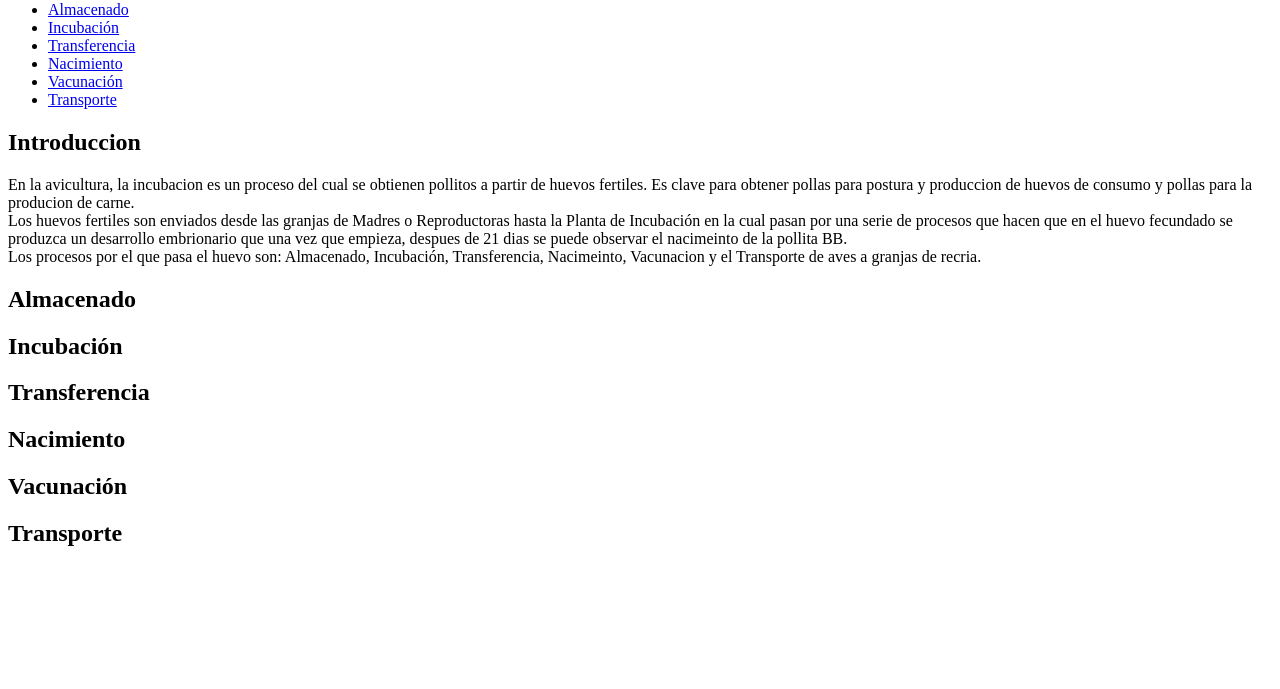
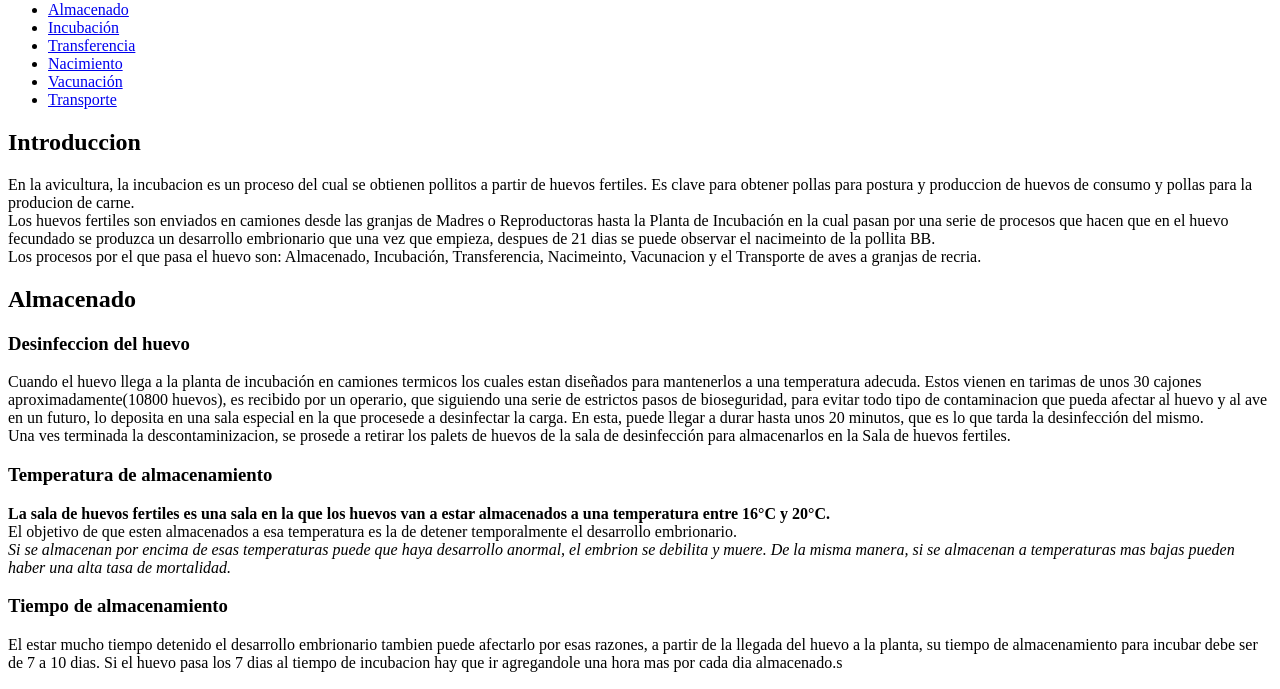
Before and after one commit to GermanLeicker/Trabajo-Final-Aplicaciones-WEB, a plain HTML site: page index.html in a window 1280 px wide. Shown: the part 79-768 px from the top of the page. Drawn offline with Linux system fonts and the light colour scheme.

Commit message:
Elaboración de contenido 1
Se agrega contenido con div, h3, strong, em y p

```diff
--- a/index.html
+++ b/index.html
@@ -21,12 +21,34 @@
 		<h2>Introduccion</h2>
 		<p>
 			En la avicultura, la incubacion es un proceso del cual se obtienen pollitos a partir de huevos fertiles. Es clave para obtener pollas para postura y produccion de huevos de consumo y pollas para la producion de carne.</br>
-			Los huevos fertiles son enviados desde las granjas de Madres o Reproductoras hasta la Planta de Incubación en la cual pasan por una serie de procesos que hacen que en el huevo fecundado se produzca un desarrollo embrionario que una vez que empieza, despues de 21 dias se puede observar el nacimeinto de la pollita BB. </br>
+			Los huevos fertiles son enviados en camiones desde las granjas de Madres o Reproductoras hasta la Planta de Incubación en la cual pasan por una serie de procesos que hacen que en el huevo fecundado se produzca un desarrollo embrionario que una vez que empieza, despues de 21 dias se puede observar el nacimeinto de la pollita BB. </br>
 			Los procesos por el que pasa el huevo son: Almacenado, Incubación, Transferencia, Nacimeinto, Vacunacion y el Transporte de aves a granjas de recria.</br>
 		</p>
 	</main>
 	<section id="Almacenado">
 		<h2>Almacenado</h2>
+		<div>
+			<h3>Desinfeccion del huevo</h3>
+			<p>
+				Cuando el huevo llega a la planta de incubación en camiones termicos los cuales estan diseñados para mantenerlos a una temperatura adecuda. Estos vienen en tarimas de unos 30 cajones aproximadamente(10800 huevos), es recibido por un operario, que siguiendo una serie de estrictos pasos de bioseguridad, para evitar todo tipo de contaminacion que pueda afectar al huevo y al ave en un futuro, lo deposita en una sala especial en la que procesede a desinfectar la carga. En esta, puede llegar a durar hasta unos 20 minutos, que es lo que tarda la desinfección del mismo.</br>
+				Una ves terminada la descontaminizacion, se prosede a retirar los palets de huevos de la sala de desinfección para almacenarlos en la Sala de huevos fertiles.
+			</p>
+		</div>
+		<div>
+			<h3>Temperatura de almacenamiento</h3>
+			<p>
+				<strong>La sala de huevos fertiles es una sala en la que los huevos van a estar almacenados a una temperatura entre 16°C y 20°C.</strong><br>
+				El objetivo de que esten almacenados a esa temperatura es la de detener temporalmente el desarrollo embrionario.</br>
+				<em>Si se almacenan por encima de esas temperaturas puede que haya desarrollo anormal, el embrion se debilita y muere. De la misma manera, si se almacenan a temperaturas mas bajas pueden haber una alta tasa de mortalidad.</em>
+			</p>
+		</div>
+		<div>
+			<h3>Tiempo de almacenamiento</h3>
+			<p>
+				El estar mucho tiempo detenido el desarrollo embrionario tambien puede afectarlo por esas razones, a partir de la llegada del huevo a la planta, su tiempo de almacenamiento para incubar debe ser de 7 a 10 dias.
+				Si el huevo pasa los 7 dias al tiempo de incubacion hay que ir agregandole una hora mas por cada dia almacenado.s
+			</p>
+		</div>
 	</section>
 	<section id="Incubación">
 		<h2>Incubación</h2>
```
